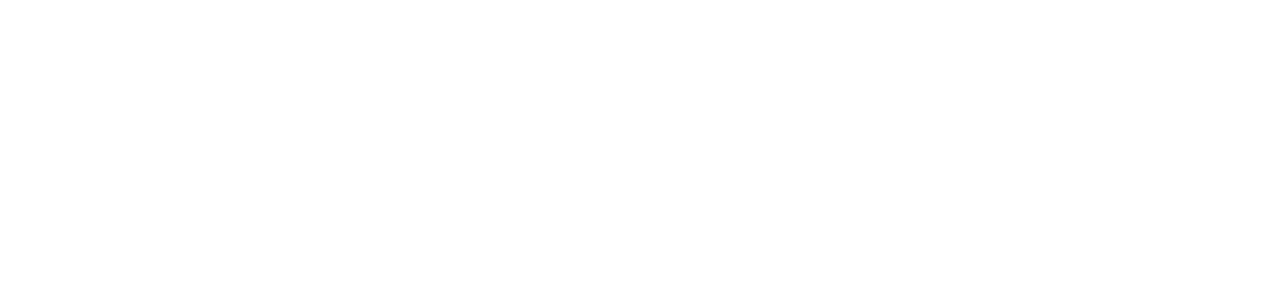
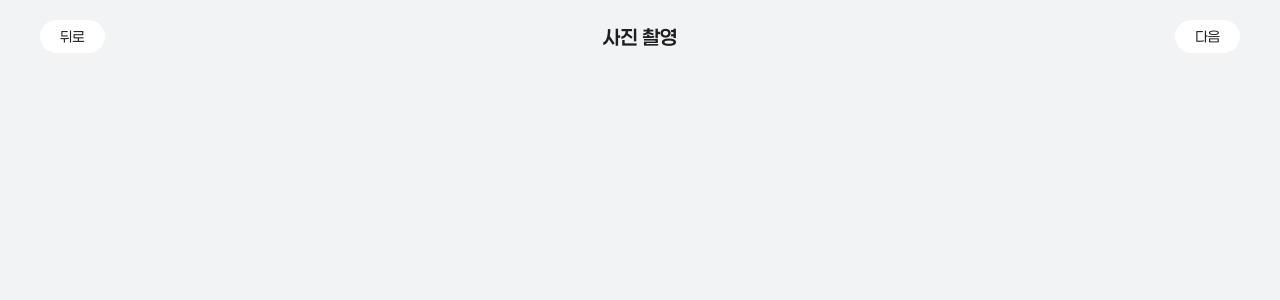
Before and after one commit to ducami-org/ducami2cut_renewal, a React (Vite) app: page /take in a window 1280 px wide. Before the commit this address had no page. Shown: the top 300 px of the page. Built offline with nearby package versions, Linux system fonts and the light colour scheme.

Commit message:
feat :: create takePhoto button

```diff
--- a/package.json
+++ b/package.json
@@ -13,6 +13,7 @@
     "react": "^19.1.0",
     "react-dom": "^19.1.0",
     "react-router-dom": "^7.6.1",
+    "react-webcam": "^7.2.0",
     "styled-components": "^6.1.18",
     "swiper": "^11.2.8",
     "zustand": "^5.0.5"
--- a/src/App.jsx
+++ b/src/App.jsx
@@ -2,6 +2,7 @@
 import First from '../src/pages/FirstPage/index'
 import SelectFrame from "./pages/SelectFrame";
 import SelectBg from "./pages/SelectBgFrame";
+import TakePhoto from "./pages/TakePhoto";
 import { BrowserRouter, Routes, Route } from "react-router-dom";
 
 function App() {
@@ -13,6 +14,7 @@
             <Route path="/" element={<First />} />
             <Route path="/frame" element={<SelectFrame/>}/>
             <Route path="/bg" element={<SelectBg/>}/>
+            <Route path="/take" element={<TakePhoto/>} />
           </Routes>
         </BrowserRouter>
       </div>
--- /dev/null
+++ b/src/components/TakePhoto/PhotoBooth/index.jsx
@@ -0,0 +1,12 @@
+import React,{useRef, useState} from 'react'
+import Webcam from 'react-webcam'
+import TakeBtn from '../TakeBtn'
+
+const PhotoBooth = () => {
+  return (
+    <div>
+    </div>
+  )
+}
+
+export default PhotoBooth
--- /dev/null
+++ b/src/components/TakePhoto/PhotoBooth/style.js
@@ -0,0 +1,5 @@
+import styled from "styled-components";
+
+export const Camera = styled.div`
+
+`
--- /dev/null
+++ b/src/components/TakePhoto/TakeBtn/index.jsx
@@ -0,0 +1,13 @@
+import React from 'react'
+import * as S from './style'
+import { Colors } from '../../../styles/colors'
+
+const TakeBtn = () => {
+  return <S.BtnBox>
+    <svg xmlns="http://www.w3.org/2000/svg" width={24} height={24} viewBox="0 0 24 24">
+	<path fill={Colors.black} d="M4 4h3l2-2h6l2 2h3a2 2 0 0 1 2 2v12a2 2 0 0 1-2 2H4a2 2 0 0 1-2-2V6a2 2 0 0 1 2-2m8 3a5 5 0 0 0-5 5a5 5 0 0 0 5 5a5 5 0 0 0 5-5a5 5 0 0 0-5-5m0 2a3 3 0 0 1 3 3a3 3 0 0 1-3 3a3 3 0 0 1-3-3a3 3 0 0 1 3-3"></path>
+</svg>
+  </S.BtnBox>
+}
+
+export default TakeBtn;
--- /dev/null
+++ b/src/components/TakePhoto/TakeBtn/style.js
@@ -0,0 +1,20 @@
+import styled from "styled-components";
+import { Colors } from "../../../styles/colors";
+
+export const BtnBox = styled.button`
+    all:unset;
+    width: 50px;
+    height: 50px;
+    border-radius:90px;
+    background-color: ${Colors.white};
+    display: flex;
+    justify-content: center;
+    align-items: center;
+    transform: none;
+    &:focus{
+        outline: none;
+    }
+    &:hover{
+        border: none;
+    }
+`
--- a/src/components/common/Header/index.jsx
+++ b/src/components/common/Header/index.jsx
@@ -6,9 +6,9 @@
   const nav = useNavigate();
   return (
     <S.HeaderWrapper>
-      <S.NextButton onClick={()=> nav(right)}>뒤로</S.NextButton>
+      <S.NextButton onClick={()=> nav(left)}>뒤로</S.NextButton>
       <S.SelectTitle>{title}</S.SelectTitle>
-      <S.NextButton onClick={()=> nav(left)}>다음</S.NextButton>
+      <S.NextButton onClick={()=> nav(right)}>다음</S.NextButton>
     </S.HeaderWrapper>
   )
 }
--- a/src/pages/SelectBgFrame/index.jsx
+++ b/src/pages/SelectBgFrame/index.jsx
@@ -6,7 +6,7 @@
 const SelectBg = () => {
   return (
     <S.Container>
-        <Header right='/frame' left='/' title='배경 선택'/>
+        <Header right='/take' left='/frame' title='배경 선택'/>
         <SwipePhoto/>
     </S.Container>
   )
--- a/src/pages/SelectFrame/index.jsx
+++ b/src/pages/SelectFrame/index.jsx
@@ -8,7 +8,7 @@
   return (
     <>
       <S.Container>
-        <Header right="/" left="/bg" title="프레임 선택" />
+        <Header right="/bg" left="/" title="프레임 선택" />
         <SwipeFrames />
       </S.Container>
     </>
--- /dev/null
+++ b/src/pages/TakePhoto/index.jsx
@@ -0,0 +1,15 @@
+import React from 'react'
+import * as S from './style'
+import Header from '../../components/common/Header'
+import PhotoBooth from '../../components/TakePhoto/PhotoBooth'
+
+const TakePhoto = () => {
+  return (
+    <S.Container>
+        <Header left='/bg' right='/' title='사진 촬영'/>
+        <PhotoBooth/>
+    </S.Container>
+  )
+}
+
+export default TakePhoto;
--- /dev/null
+++ b/src/pages/TakePhoto/style.js
@@ -0,0 +1,15 @@
+import styled from "styled-components";
+import { Colors } from "../../styles/colors";
+
+export const Container = styled.div`
+  margin: 0;
+  padding: 0px 40px;
+  width: 100vw;
+  height: 100vh;
+  background-color: ${Colors.gray};
+  align-items: center;
+  justify-content: flex-start;
+  display: flex;
+  box-sizing: border-box;
+  flex-direction: column;
+`;
```
Also changed, not shown: 1 other file (tests, documents, lock files or other folders).
